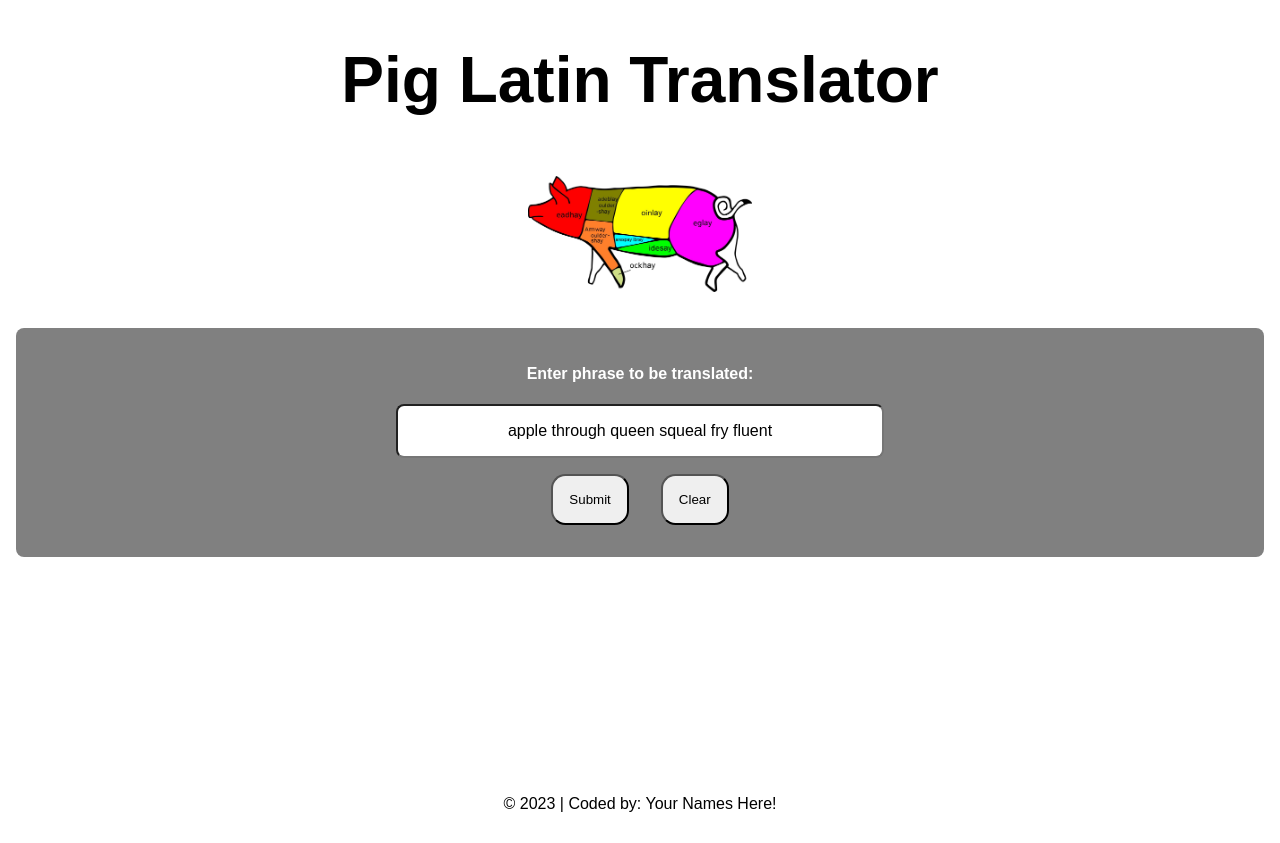
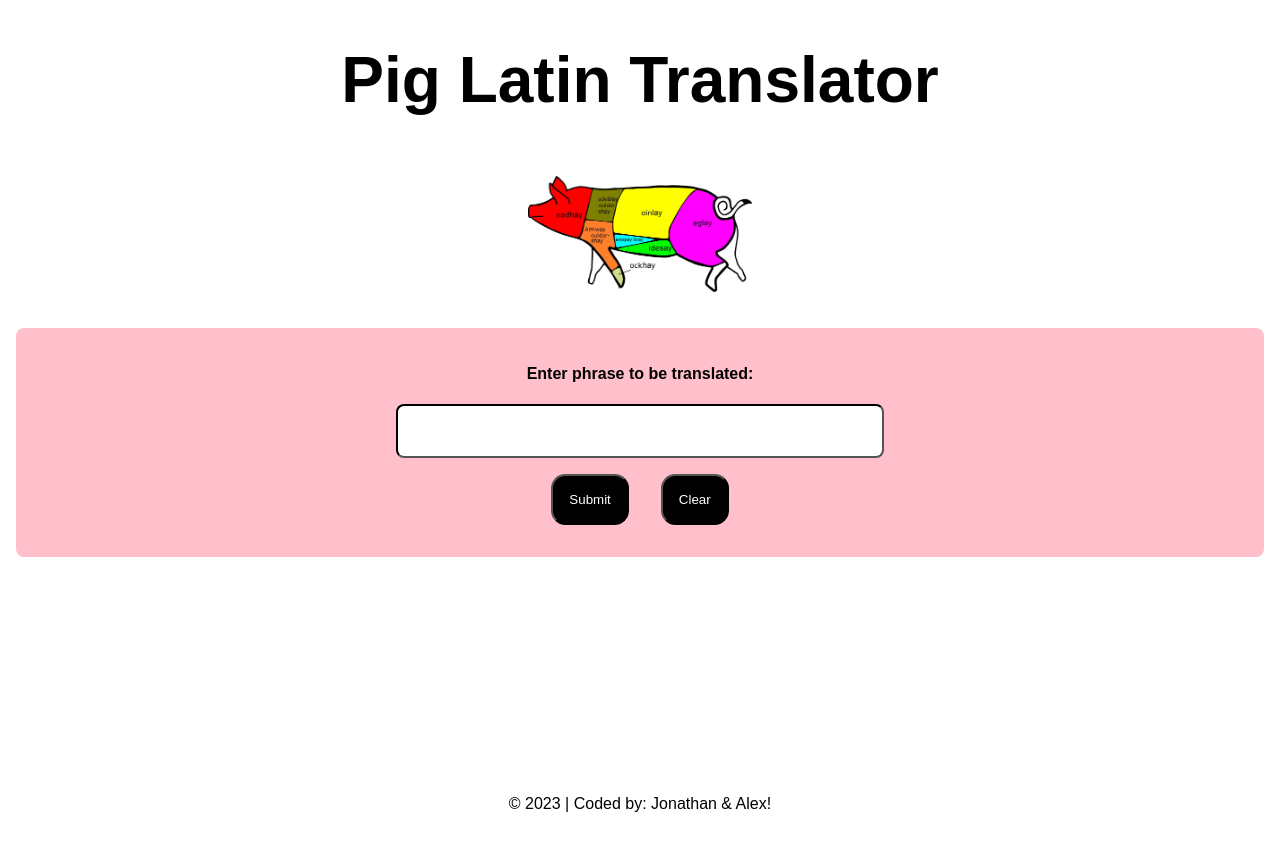
Before and after one commit to learn-academy-2023-hotel/pig-latin-hog-whisperers, a React (Create React App) app: page / in a window 1280 px wide. Built offline with nearby package versions, Linux system fonts and the light colour scheme.

Commit message:
Finished challenge

```diff
--- a/src/App.css
+++ b/src/App.css
@@ -20,6 +20,8 @@ button {
   border-radius: 0.9rem;
   margin: 1rem;
   padding: 1rem;
+  background-color: black;
+  color: white;
 }
 
 .body-container {
@@ -32,9 +34,10 @@ button {
 }
 
 .input-section {
-  background-color: grey;
+  background-color: pink;
   border-radius: 0.5rem;
-  color: #fff;
+  color: black;
+  border-color: black;
   margin: 1rem;
   padding: 1rem;
 }
@@ -44,6 +47,7 @@ button {
   font-size: 1rem;
   height: 3rem;
   width: 30rem;
+  border-color: black;
 }
 
 /* ---FOOTER--- */
--- a/src/App.js
+++ b/src/App.js
@@ -5,7 +5,7 @@ import butcherPigImage from "./assets/butcherPig.jpeg"
 const App = () => {
   // ACTION ITEM: to make the development process easier there are some preassigned words in the input field, when you are ready for your full user experience delete the test words passed to useState and pass an empty string
   const [userInput, setUserInput] = useState(
-    "apple through queen squeal fry fluent"
+    ""
   )
   const [inputTranslated, setInputTranslated] = useState("")
 
@@ -33,34 +33,47 @@ const App = () => {
       console.log("vowelsArray:", vowelsArray)
 
       // ACTION ITEM: your Pig Latin logic goes here!
-
-      if (eachWord.charAt(0) === "a" ||
-      eachWord.charAt(0) === "e" ||
-      eachWord.charAt(0) === "i" ||
-      eachWord.charAt(0) === "o" ||
-      eachWord.charAt(0) === "u") {
+      if (eachWord.charAt(0).includes(vowelsArray[0])) {
         return eachWord + "way"
       } else if (eachWord.charAt(0) === "q") {
         return eachWord.slice(2) + "quway"
       } else if (eachWord.includes("squ")) {
         return eachWord.slice(3) + "squway"
       } else if (eachWord.charAt(eachWord.length - 1) === "y" &&
-      !eachWord.includes("a") &&
-      !eachWord.includes("e") &&
-      !eachWord.includes("i") &&
-      !eachWord.includes("o") &&
-      !eachWord.includes("u")) {
+      eachWord.includes(vowelsArray)) {
         return eachWord.slice(eachWord.length - 1) + eachWord.slice(0, -1) + "ay"
-      } else if (eachWord.charAt(0) !== "a" &&
-      eachWord.charAt(0) !== "e" &&
-      eachWord.charAt(0) !== "i" &&
-      eachWord.charAt(0) !== "o" &&
-      eachWord.charAt(0) !== "u") {
-        return eachWord
-      }
-      else {
+      } else if (eachWord.indexOf(vowelsArray) !== 0) {
+        return eachWord.slice(eachWord.indexOf(vowelsArray[0])) + eachWord.slice(0, eachWord.indexOf(vowelsArray[0])) + "ay"
+      } else {
         return "oink"
       }
+      // if (eachWord.charAt(0) === "a" ||
+      // eachWord.charAt(0) === "e" ||
+      // eachWord.charAt(0) === "i" ||
+      // eachWord.charAt(0) === "o" ||
+      // eachWord.charAt(0) === "u") {
+      //   return eachWord + "way"
+      // } else if (eachWord.charAt(0) === "q") {
+      //   return eachWord.slice(2) + "quway"
+      // } else if (eachWord.includes("squ")) {
+      //   return eachWord.slice(3) + "squway"
+      // } else if (eachWord.charAt(eachWord.length - 1) === "y" &&
+      // !eachWord.includes("a") &&
+      // !eachWord.includes("e") &&
+      // !eachWord.includes("i") &&
+      // !eachWord.includes("o") &&
+      // !eachWord.includes("u")) {
+      //   return eachWord.slice(eachWord.length - 1) + eachWord.slice(0, -1) + "ay"
+      // } else if (eachWord.charAt(0) !== "a" &&
+      // eachWord.charAt(0) !== "e" &&
+      // eachWord.charAt(0) !== "i" &&
+      // eachWord.charAt(0) !== "o" &&
+      // eachWord.charAt(0) !== "u") {
+      //   return eachWord
+      // }
+      // else {
+      //   return "oink"
+      // }
 
       // ACTION ITEM: this return will be the output of your Pig Latin'd code
       // return eachWord
@@ -76,7 +89,7 @@ const App = () => {
 
   // ACTION ITEM: this method restarts the game by setting the original state, when you are ready for your full user experience delete the test words in setUserInput and pass an empty string
   const restartGame = () => {
-    setUserInput("apple through queen squeal fry fluent")
+    setUserInput("")
     setInputTranslated("")
   }
 
@@ -115,7 +128,7 @@ const App = () => {
         </div>
         <p>{inputTranslated}</p>
       </div>
-      <footer>&copy; 2023 | Coded by: Your Names Here!</footer>
+      <footer>&copy; 2023 | Coded by: Jonathan & Alex!</footer>
     </div>
   )
 }
```
